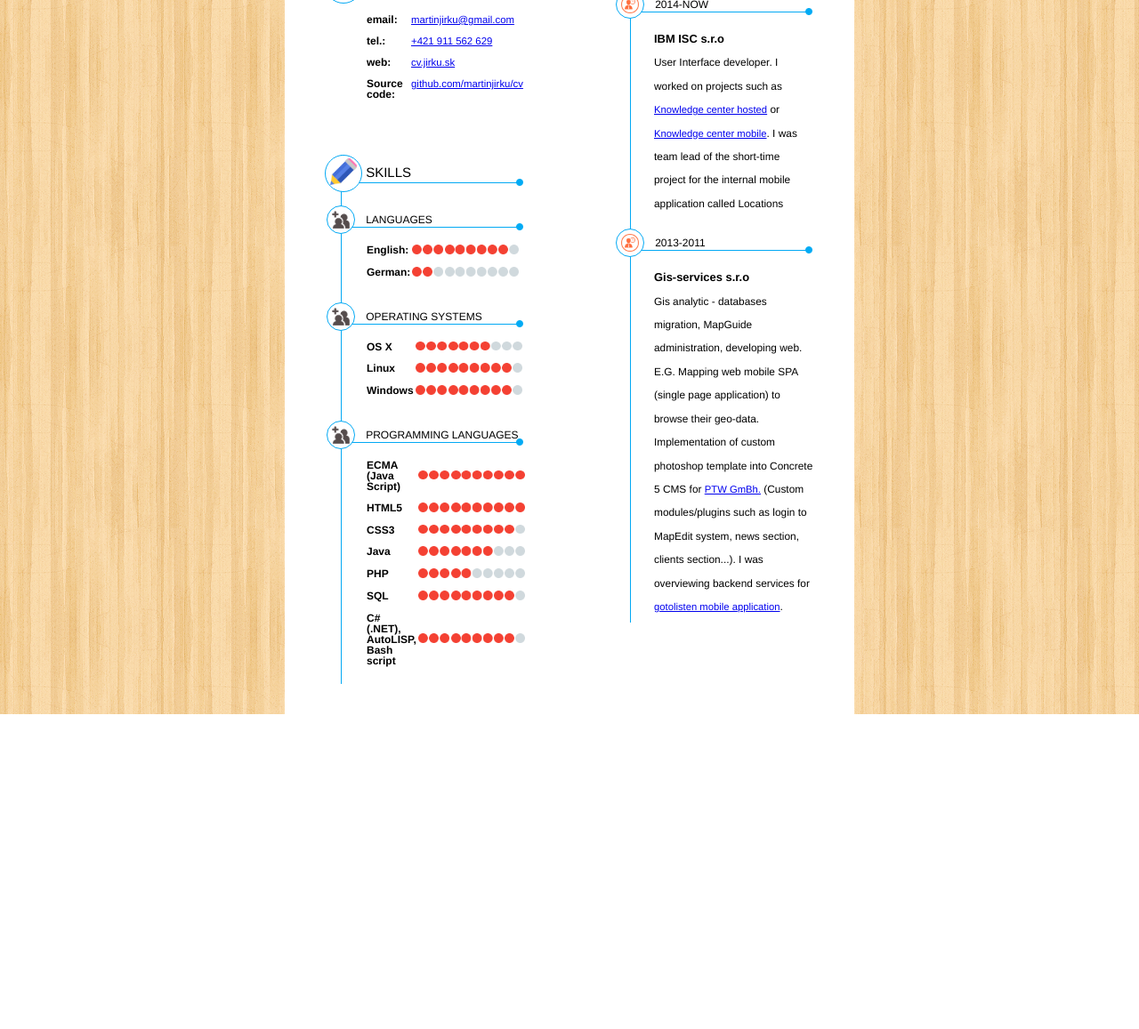
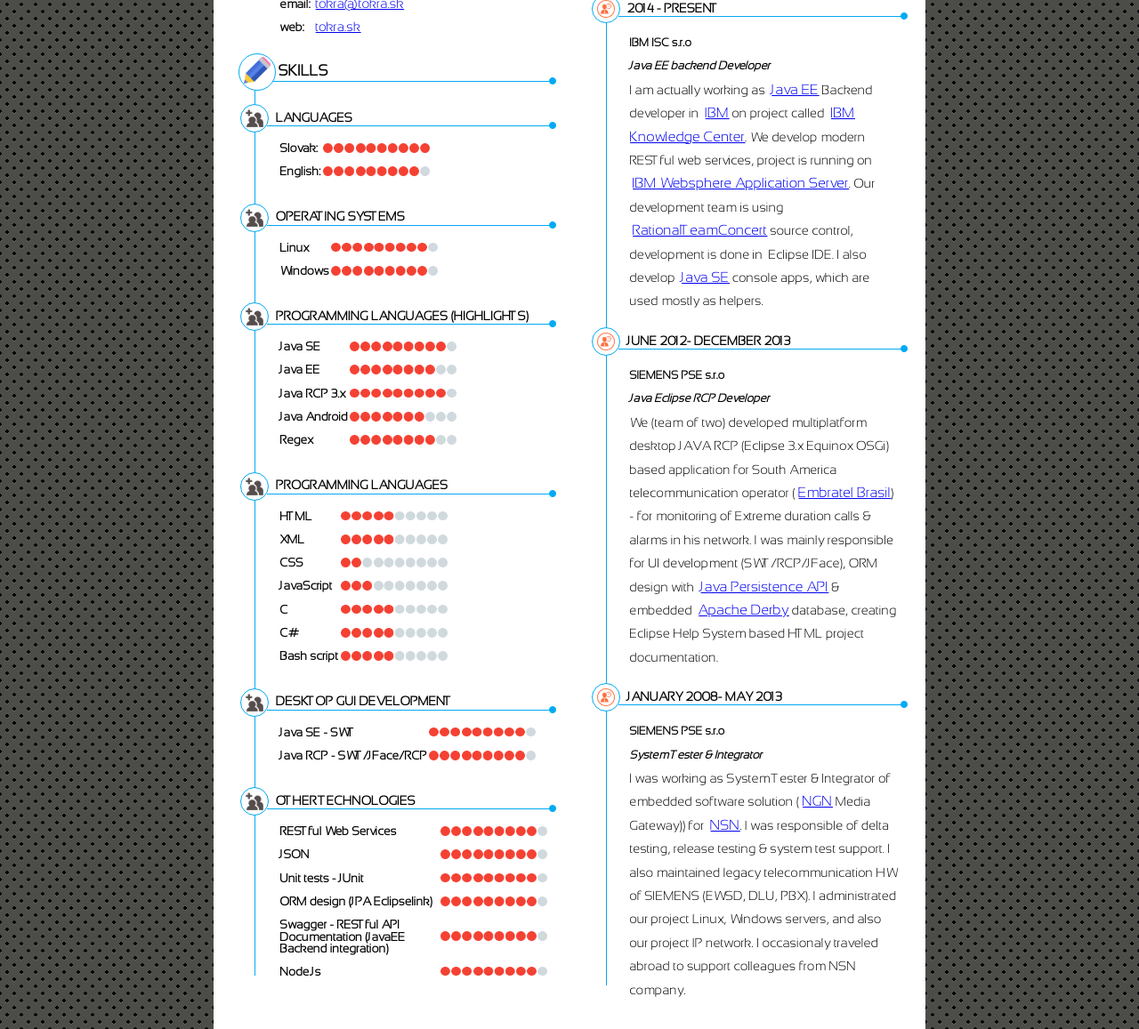
Before and after one commit to to-kra/cv, a plain HTML site: page index.html in a window 1280 px wide. Shown: the part 243-1400 px from the top of the page at 89% size. Before the commit the page ends 1046 px from the top, so only its background shows below. Drawn offline with Linux system fonts and the light colour scheme.

Commit message:
My resume - updated

```diff
--- a/css/resume.css
+++ b/css/resume.css
@@ -41,7 +41,7 @@ time, mark, audio, video {
     padding:   0;
     border:    0;
     font-size: 15px;
-    font-family: Myriad, Helvetica, Sans-serif;
+    font-family:"Sansation Light";
     vertical-align: baseline;
 }
 
@@ -49,12 +49,18 @@ time, mark, audio, video {
  * Let's make page as a plain list of paper if it is more than 640px
  */
 body {
-    max-width: 640px;
+    max-width: 800px;
     margin: 0 auto;
     /**
      *  I decidet to put my resume on a table
      **/
-    background-image: url("../img/wood.png");
+    background:
+        radial-gradient(black 15%, transparent 16%) 0 0,
+        radial-gradient(black 15%, transparent 16%) 8px 8px,
+        radial-gradient(rgba(255,255,255,.1) 15%, transparent 20%) 0 1px,
+        radial-gradient(rgba(255,255,255,.1) 15%, transparent 20%) 8px 9px;
+    background-color:#4C4C48;
+    background-size:16px 16px;
 }
 
 /*             *\
@@ -79,7 +85,7 @@ body {
 }
 
 .box {
-    padding: 10px;
+    padding: 20px;
 }
 
 .column--two {
@@ -140,11 +146,20 @@ table .center {
 \*            */
 
 h1 {
-    font-weight: 100;
+    /* font-weight: 100; */
+    font-size: 1.15em;
 }
 
 h3 {
     font-size: 0.98em;
+}
+
+h3.italic {
+    font-style: italic;
+}
+
+h3.bold{
+    font-weight: 900;
 }
 
 b {
@@ -153,7 +168,7 @@ b {
 }
 
 p {
-    font-size: 0.9em;
+    font-size: 1.10em;
 }
 
 /*              *\
@@ -171,7 +186,7 @@ p {
         /*
             .header__name should have same height as .header__picture
          */
-        width:    180px;
+        width:    200px;
         padding:  0 40px;
         float:    left;
         position: relative;
@@ -213,7 +228,7 @@ p {
     }
 
     .header__child--height {
-        height: 90px;
+        height: 80px;
     }
 
 /*              *\
@@ -240,8 +255,8 @@ p {
  *
  */
 .info__box {
-    margin: 30px;
-    padding: 5px;
+    margin: 8px;
+    /* padding: 5px; */
     position: relative;
 }
 
@@ -249,7 +264,7 @@ p {
     content: "";
     height: 98%;
     position: absolute;
-    left: 23px;
+    left: 18px;
     top: 5px;
     border-left: #03A9F4 1px solid;
 }
@@ -262,9 +277,9 @@ p {
 
     .info__box__title::after {
         content:  "";
-        width:    200px;
+        width:    320px;
         position: absolute;
-        left:     20px;
+        left:     30px;
         bottom:   10px;
         background-image: url('../img/bullet.png');
         border-bottom: #03A9F4 1px solid;
@@ -292,7 +307,7 @@ p {
         width: 10px;
         height: 10px;
         position: absolute;
-        right: 0px;
+        right: -10px;
         bottom: 5px;
         background-image: url('../img/bullet.png');
         background-repeat: no-repeat;
@@ -302,7 +317,8 @@ p {
     .info__box__content,
     .info__box__content ul, .info__box__content li,
     .info__box__content a {
-        font-size: 0.95em;
+        font-size: 1.1em;
+        margin-left: 0.2em;
     }
 
     .info__box__content {
@@ -313,7 +329,7 @@ p {
     }
 
     .info__box__content td {
-        font-size: 0.8em;
+        font-size: 0.9em;
         line-height: 1em;
         padding: 0 0 10px 0;
     }
@@ -340,7 +356,10 @@ p {
         padding: 0;
     }
 
-    .info__box--second .info__box__title h1,
+    .info__box--second .info__box__title h1 {
+        font-size: 0.95em;
+        margin: 0 0 0 5px;
+    }
     .info__box--second .info__box__title h2,
     .info__box--second .info__box__title h3 {
         font-size: 0.8em;
@@ -370,3 +389,13 @@ p {
 .footer {
     background-color: rgba(255, 255, 255, 0.5);
 }
+
+/* @font-face kit by Fonts2u (http://www.fonts2u.com) */
+@font-face {
+    font-family:"Sansation Light";
+    src:url("Sansation_Light.eot?") format("eot"),
+    url("Sansation_Light.woff") format("woff"),
+    url("Sansation_Light.ttf") format("truetype"),
+    url("Sansation_Light.svg#SansationLight") format("svg");
+    font-weight:normal;font-style:normal;
+}
--- a/index.html
+++ b/index.html
@@ -1,9 +1,9 @@
 <!DOCTYPE html>
 <html>
 <head>
-	<meta name="author"      content="Martin Jirku">
-	<meta name="description" content="Martin Jirku resume">
-	<meta name="keywords"    content="Martin Jirku, UI, Javascript, Developer, resume, CV, Backbone, Angular, NodeJs">
+	<meta name="author"      content="Tomas Kramaric">
+	<meta name="description" content="Tomas Kramaric resume">
+	<meta name="keywords"    content="Tomas Kramaric, Backend, Java, Developer, resume, CV, JavaEE, J2EE">
 
 	<title>Resume</title>
 	<link rel="stylesheet" type="text/css" href="css/resume.css">
@@ -12,11 +12,11 @@
 	<!-- HEADER -->
 	<div class="header vertical-align-parent">
 		<div class="[ header__name header__child--height ] vertical-align">
-			<span class="header__name__text--name">Martin Jirku</span>
-			<span class="header__name__text--job">UI Devoloper</span>
+			<span class="header__name__text--name">Tomas Kramaric</span>
+			<span class="header__name__text--job">Backend Developer</span>
 		</div>
 		<div class="[ header__picture header__child--height ] vertical-align">
-			<img src="img/me.jpg" alt="Martin Jirku">
+			<img src="img/me.jpg" alt="Tomas Kramaric">
 		</div>
 	</div>
 	<!-- CONTENT -->
@@ -30,19 +30,11 @@
 				<table class="table--invisible">
 					<tr>
 						<td class="table__cell--emp">email:</td>
-						<td class=""><a href="mailto:martinjirku@gmail?subject=Martin%27s%20Resume" target="_top">martinjirku@gmail.com</a></td>
-					</tr>
-					<tr>
-						<td class="table__cell--emp">tel.:</td>
-						<td class=""><a href="tel:+421911562629">+421 911 562 629</a></td>
+						<td class=""><a href="mailto:tokra@tokra.sk?subject=Martin%27s%20Resume" target="_top">tokra@tokra.sk</a></td>
 					</tr>
 					<tr>
 						<td class="table__cell--emp">web:</td>
-						<td class=""><a href="http://cv.jirku.sk">cv.jirku.sk</a></td>
-					</tr>
-					<tr>
-						<td class="table__cell--emp">Source code:</td>
-						<td class=""><a href="https://github.com/martinjirku/cv" target="_blank">github.com/martinjirku/cv</a></td>
+						<td class=""><a href="http://tokra.sk">tokra.sk</a></td>
 					</tr>
 				</table>
 			</div>
@@ -65,12 +57,12 @@
 				<div class="info__box__content">
 					<table class="table--invisible">
 						<tr>
+							<td class="table__cell--emp">Slovak:</td>
+							<td class=""><img class="eval-points" src="img/eval/10-10.png" alt="10 from 10 points" /></td>
+						</tr>
+						<tr>
 							<td class="table__cell--emp">English:</td>
 							<td class=""><img class="eval-points" src="img/eval/09-10.png" alt="9 from 10 points" /></td>
-						</tr>
-						<tr>
-							<td class="table__cell--emp">German:</td>
-							<td class=""><img class="eval-points" src="img/eval/02-10.png" alt="2 from 10 points" /></td>
 						</tr>
 					</table>
 				</div>
@@ -86,16 +78,45 @@
 				<div class="info__box__content">
 					<table class="table--invisible">
 						<tr>
-							<td class="table__cell--emp">OS X</td>
-							<td class=""><img class="eval-points" src="img/eval/07-10.png" alt="8 from 10 points" /></td>
-						</tr>
-						<tr>
 							<td class="table__cell--emp">Linux</td>
-							<td class=""><img class="eval-points" src="img/eval/09-10.png" alt="6 from 10 points" /></td>
+							<td class=""><img class="eval-points" src="img/eval/09-10.png" alt="9 from 10 points" /></td>
 						</tr>
 						<tr>
 							<td class="table__cell--emp">Windows</td>
 							<td class=""><img class="eval-points" src="img/eval/09-10.png" alt="9 from 10 points" /></td>
+						</tr>
+					</table>
+				</div>
+				<div class="info__box__footer"></div>
+			</div>
+
+			<div class="info__box info__box--second">
+				<div class="info__box__title">
+					<span class="info__box__title__icon ico-knowledge"></span>
+					<h1>Programming languages (highlights)</h1>
+					<span class="info__box__title__bullet"></span>
+				</div>
+				<div class="info__box__content">
+					<table class="table--invisible">
+						<tr>
+							<td class="table__cell--emp">Java SE</td>
+							<td class="center"><img class="eval-points" src="img/eval/09-10.png" alt="9 from 10 points" /></td>
+						</tr>
+						<tr>
+							<td class="table__cell--emp">Java EE</td>
+							<td class="center"><img class="eval-points" src="img/eval/08-10.png" alt="8 from 10 points" /></td>
+						</tr>
+						<tr>
+							<td class="table__cell--emp">Java RCP 3.x</td>
+							<td class="center"><img class="eval-points" src="img/eval/09-10.png" alt="9 from 10 points" /></td>
+						</tr>
+						<tr>
+							<td class="table__cell--emp">Java Android</td>
+							<td class="center"><img class="eval-points" src="img/eval/07-10.png" alt="7 from 10 points" /></td>
+						</tr>
+						<tr>
+							<td class="table__cell--emp">Regex</td>
+							<td class="center"><img class="eval-points" src="img/eval/08-10.png" alt="8 from 10 points" /></td>
 						</tr>
 					</table>
 				</div>
@@ -111,38 +132,96 @@
 				<div class="info__box__content">
 					<table class="table--invisible">
 						<tr>
-							<td class="table__cell--emp">ECMA (Java Script)</td>
-							<td class="center"><img class="eval-points" src="img/eval/10-10.png" alt="10 from 10 points" /></td>
-						</tr>
-						<tr>
-							<td class="table__cell--emp">HTML5</td>
-							<td class="center"><img class="eval-points" src="img/eval/10-10.png" alt="10 from 10 points" /></td>
-						</tr>
-						<tr>
-							<td class="table__cell--emp">CSS3</td>
-							<td class="center"><img class="eval-points" src="img/eval/09-10.png" alt="9 from 10 points" /></td>
-						</tr>
-						<tr>
-							<td class="table__cell--emp">Java</td>
-							<td class="center"><img class="eval-points" src="img/eval/07-10.png" alt="7 from 10 points" /></td>
-						</tr>
-						<tr>
-							<td class="table__cell--emp">PHP</td>
+							<td class="table__cell--emp">HTML</td>
 							<td class="center"><img class="eval-points" src="img/eval/05-10.png" alt="5 from 10 points" /></td>
 						</tr>
 						<tr>
-							<td class="table__cell--emp">SQL</td>
-							<td class="center"><img class="eval-points" src="img/eval/09-10.png" alt="9 from 10 points" /></td>
+							<td class="table__cell--emp">XML</td>
+							<td class="center"><img class="eval-points" src="img/eval/05-10.png" alt="5 from 10 points" /></td>
 						</tr>
 						<tr>
-							<td class="table__cell--emp">C# (.NET), AutoLISP, Bash script</td>
-							<td class="center"><img class="eval-points" src="img/eval/09-10.png" alt="9 from 10 points" /></td>
+							<td class="table__cell--emp">CSS</td>
+							<td class="center"><img class="eval-points" src="img/eval/02-10.png" alt="2 from 10 points" /></td>
 						</tr>
-
+						<tr>
+							<td class="table__cell--emp">JavaScript</td>
+							<td class="center"><img class="eval-points" src="img/eval/03-10.png" alt="3 from 10 points" /></td>
+						</tr>
+						<tr>
+							<td class="table__cell--emp">C</td>
+							<td class="center"><img class="eval-points" src="img/eval/05-10.png" alt="5 from 10 points" /></td>
+						</tr>
+						<tr>
+							<td class="table__cell--emp">C#</td>
+							<td class="center"><img class="eval-points" src="img/eval/05-10.png" alt="5 from 10 points" /></td>
+						</tr>
+						<tr>
+							<td class="table__cell--emp">Bash script</td>
+							<td class="center"><img class="eval-points" src="img/eval/05-10.png" alt="5 from 10 points" /></td>
+						</tr>
 					</table>
 				</div>
 				<div class="info__box__footer"></div>
 			</div>
+
+			<div class="info__box info__box--second">
+				<div class="info__box__title">
+					<span class="info__box__title__icon ico-knowledge"></span>
+					<h1>Desktop Gui development</h1>
+					<span class="info__box__title__bullet"></span>
+				</div>
+				<div class="info__box__content">
+					<table class="table--invisible">
+						<tr>
+							<td class="table__cell--emp">Java SE - SWT</td>
+							<td class="center"><img class="eval-points" src="img/eval/09-10.png" alt="9 from 10 points" /></td>
+						</tr>
+						<tr>
+							<td class="table__cell--emp">Java RCP - SWT/JFace/RCP</td>
+							<td class="center"><img class="eval-points" src="img/eval/09-10.png" alt="9 from 10 points" /></td>
+						</tr>
+					</table>
+				</div>
+				<div class="info__box__footer"></div>
+			</div>
+
+			<div class="info__box info__box--second">
+				<div class="info__box__title">
+					<span class="info__box__title__icon ico-knowledge"></span>
+					<h1>Other technologies</h1>
+					<span class="info__box__title__bullet"></span>
+				</div>
+				<div class="info__box__content">
+					<table class="table--invisible">
+						<tr>
+							<td class="table__cell--emp">RESTful Web Services</td>
+							<td class="center"><img class="eval-points" src="img/eval/09-10.png" alt="9 from 10 points" /></td>
+						</tr>
+						<tr>
+							<td class="table__cell--emp">JSON</td>
+							<td class="center"><img class="eval-points" src="img/eval/09-10.png" alt="9 from 10 points" /></td>
+						</tr>
+						<tr>
+							<td class="table__cell--emp">Unit tests - JUnit</td>
+							<td class="center"><img class="eval-points" src="img/eval/09-10.png" alt="9 from 10 points" /></td>
+						</tr>
+						<tr>
+							<td class="table__cell--emp">ORM design (JPA Eclipselink)</td>
+							<td class="center"><img class="eval-points" src="img/eval/09-10.png" alt="5 from 10 points" /></td>
+						</tr>
+						<tr>
+							<td class="table__cell--emp">Swagger - RESTful API Documentation (JavaEE Backend integration)</td>
+							<td class="center"><img class="eval-points" src="img/eval/09-10.png" alt="10 from 10 points" /></td>
+						</tr>
+						<tr>
+							<td class="table__cell--emp">Node.Js</td>
+							<td class="center"><img class="eval-points" src="img/eval/09-10.png" alt="3 from 10 points" /></td>
+						</tr>
+					</table>
+				</div>
+				<div class="info__box__footer"></div>
+			</div>
+
 
 		</div>
 
@@ -156,12 +235,13 @@
 			<div class="info__box info__box--second">
 				<div class="info__box__title">
 					<span class="info__box__title__icon ico-time"></span>
-					<h1>2014-now</h1>
+					<h1>2014 - present</h1>
 					<span class="info__box__title__bullet"></span>
 				</div>
 				<div class="info__box__content">
-					<h3>IBM ISC s.r.o</h2>
-					<p>User Interface developer. I worked on projects such as <a href="http://ibm.com/support/knowledgecenter" target="_blank" rel="nofollow">Knowledge center hosted</a> or <a href="http://ibm.com/support/knowledgecenter/mobile" target="_blank" rel="nofollow">Knowledge center mobile</a>. I was team lead of the short-time project for the internal mobile application called Locations</p>
+					<h3 class="bold">IBM ISC s.r.o</h3>
+					<h3 class="italic">Java EE backend Developer</h3>
+					<p>I am actually working as <a href="http://www.oracle.com/technetwork/java/javaee/overview/index.html">Java EE</a> Backend developer in <a href="http://www.ibm.com/">IBM</a> on project called  <a href="http://ibm.com/support/knowledgecenter" target="_blank" rel="nofollow">IBM Knowledge Center</a>. We develop modern RESTful web services, project is running on <a href="http://www-03.ibm.com/software/products/en/appserv-was">IBM Websphere Application Server</a>. Our development team is using <a href="http://www-03.ibm.com/software/products/en/rtc">RationalTeamConcert</a> source control, development is done in <a href="http://www.eclipse.org/"></a>Eclipse IDE</a>. I also develop <a href="http://www.oracle.com/technetwork/java/javase/overview/index.html">Java SE</a> console apps, which are used mostly as helpers.</p>
 				</div>
 				<div class="info__box__footer"></div>
 			</div>
@@ -169,12 +249,28 @@
 			<div class="info__box info__box--second">
 				<div class="info__box__title">
 					<span class="info__box__title__icon ico-time"></span>
-					<h1>2013-2011</h1>
+					<h1>June 2012- December 2013</h1>
 					<span class="info__box__title__bullet"></span>
 				</div>
 				<div class="info__box__content">
-					<h3>Gis-services s.r.o</h2>
-					<p>Gis analytic - databases migration, MapGuide administration, developing web. E.G. Mapping web mobile SPA (single page application) to browse their geo-data. Implementation of custom photoshop template into Concrete 5 CMS for <a href="http://ptw-online.com" target="_blank">PTW GmBh.</a> (Custom modules/plugins such as login to MapEdit system, news section, clients section...). I was overviewing backend services for <a href="http://gotolisten.de/">gotolisten mobile application</a>.</p>
+					<h3 class="bold">SIEMENS PSE s.r.o</h3>
+					<h3 class="italic">Java Eclipse RCP Developer</h3>
+					<p>We (team of two) developed multiplatform desktop JAVA RCP (Eclipse 3.x Equinox OSGi) based application for South America telecommunication operator (<a href="http://portal.embratel.com.br/embratel/">Embratel Brasil</a>) - for monitoring of Extreme duration calls &amp; alarms in his network. I was mainly responsible for UI development (SWT/RCP/JFace), ORM design with <a href="http://www.oracle.com/technetwork/java/javaee/tech/persistence-jsp-140049.html">Java Persistence API</a> &amp; embedded <a href="http://db.apache.org/derby/">Apache Derby</a> database, creating Eclipse Help System based HTML project documentation.</p>
+				</div>
+				<div class="info__box__footer"></div>
+			</div>
+
+			<div class="info__box info__box--second">
+				<div class="info__box__title">
+					<span class="info__box__title__icon ico-time"></span>
+					<h1>January 2008- May 2013</h1>
+					<span class="info__box__title__bullet"></span>
+				</div>
+				<div class="info__box__content">
+					<h3 class="bold">SIEMENS PSE s.r.o</h3>
+					<h3 class="italic">System Tester &amp; Integrator</h3>
+					<p>I was working as System Tester &amp; Integrator of embedded software solution (<a href="http://en.wikipedia.org/wiki/Next-generation_network">NGN</a> Media Gateway)) for <a href="http://networks.nokia.com/">NSN</a>. I was responsible of delta testing, release testing &amp; system test support. I also maintained legacy telecommunication HW of SIEMENS (EWSD, DLU, PBX).
+					I administrated our project Linux, Windows servers, and also our project IP network. I occasionaly traveled abroad to support colleagues from NSN company.</p>
 				</div>
 				<div class="info__box__footer"></div>
 			</div>
```
Also changed, not shown: css/Sansation_Light.svg (added), css/Sansation_Light.ttf (added), css/Sansation_Light.woff (added), img/dark_grey_texture_dots_legos.jpg (added), img/me.jpg, 1 other file.
